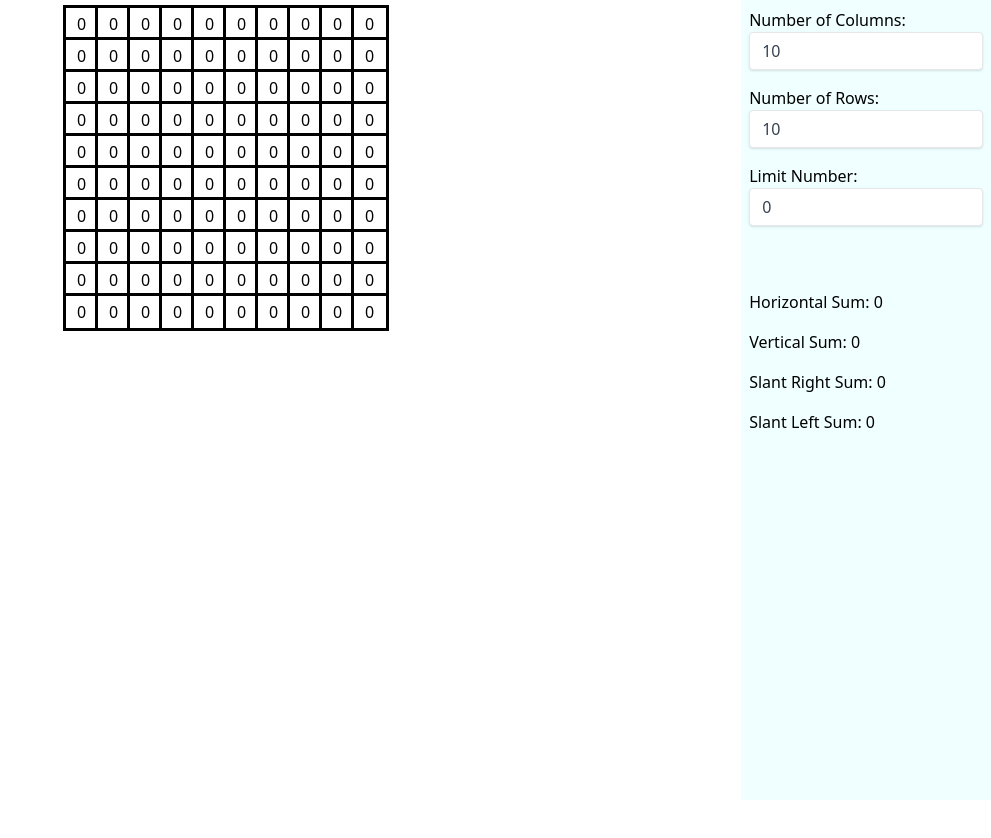
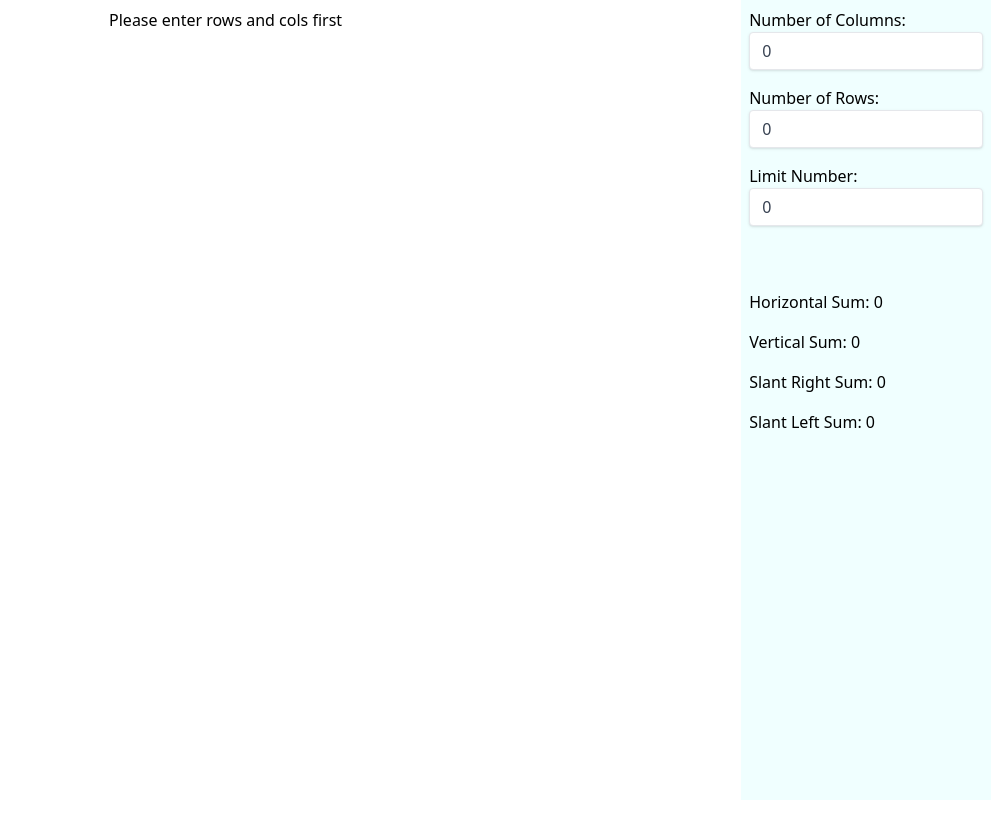
Before and after one commit to shlomielbaz/matrix-assignment, an Angular app: page / in a window 1280 px wide. Shown: the top 838 px of the page, without its empty margins (289-1280 px from the left). Built offline with nearby package versions, Linux system fonts and the light colour scheme.

Commit message:
code changes

```diff
--- a/src/app/app.component.html
+++ b/src/app/app.component.html
@@ -2,7 +2,7 @@
   <div class="content">
     <div class="left-side">
 
-      <div class="game-board">
+      <div *ngIf="rows > 0 && cols > 0" class="game-board">
         <div *ngFor="let row of Rows(); let i = index" class="game-col" [attr.data-col]="i">
           <div *ngFor="let col of Cols(); let j = index" class="game-row" [attr.data-row]="j">
             <app-cell [rowIdx]="j" [colIdx]="i"
@@ -14,6 +14,10 @@
             ></app-cell>
           </div>
         </div>
+      </div>
+
+      <div *ngIf="rows == 0 || cols == 0" class="game-board">
+        Please enter rows and cols first
       </div>
 
       <footer>
--- a/src/app/app.component.ts
+++ b/src/app/app.component.ts
@@ -20,8 +20,8 @@ import CellDto from "./code/cell.dto";
   encapsulation: ViewEncapsulation.None,
 })
 export class AppComponent {
-  cols: number = 10;
-  rows: number = 10;
+  cols: number = 0;
+  rows: number = 0;
   limit: number = 0;
 
   error?: string;
```
